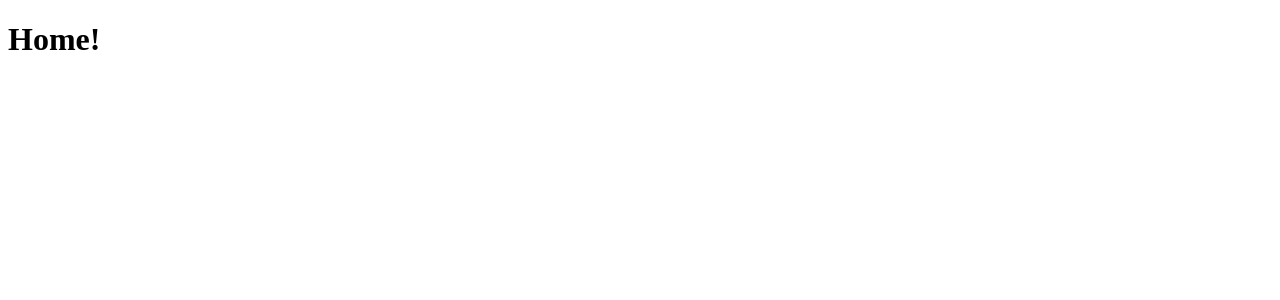
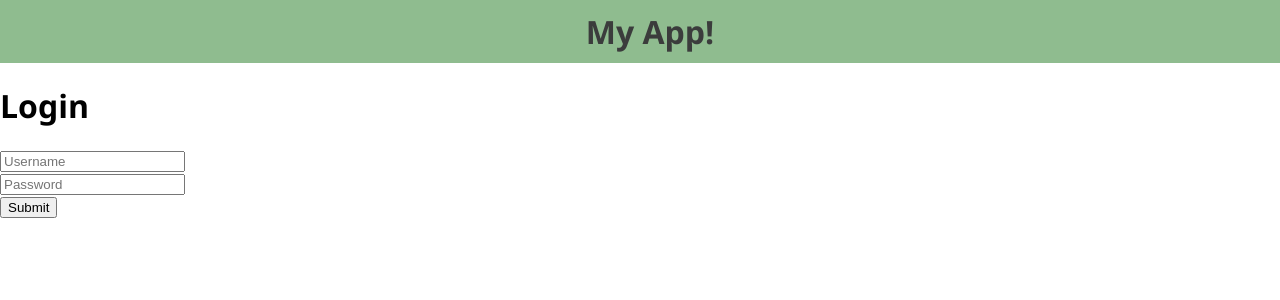
Before and after one commit to learn-co-curriculum/react-ts-react-router-code-along, a React (Create React App) app: page /login in a window 1280 px wide. Shown: the top 300 px of the page. Built offline with nearby package versions, Linux system fonts and the light colour scheme.

Commit message:
add outlet component

```diff
--- a/package.json
+++ b/package.json
@@ -8,6 +8,7 @@
     "@types/react-dom": "^18.0.6",
     "react": "^18.2.0",
     "react-dom": "^18.2.0",
+    "react-router-dom": "^6.4.1",
     "react-scripts": "5.0.1",
     "typescript": "^4.8.3"
   },
--- /dev/null
+++ b/src/index.css
@@ -0,0 +1,14 @@
+body {
+  font-family: "Segoe UI", Tahoma, Geneva, Verdana, sans-serif;
+  margin: 0;
+  padding: 0;
+}
+
+.app-header {
+  padding: 10px;
+  margin: 0;
+  width: 100%;
+  background-color: darkseagreen;
+  color: rgb(59, 60, 60);
+  text-align: center;
+}
--- a/src/index.tsx
+++ b/src/index.tsx
@@ -1,15 +1,61 @@
 import ReactDOM from "react-dom";
+import "./index.css";
 
-function Home() {
+import { BrowserRouter, Routes, Route, Outlet } from "react-router-dom";
+
+function Dashboard() {
   return (
     <div>
-      <h1>Home!</h1>
+      <h1>Dashboard!</h1>
+    </div>
+  );
+}
+
+function About() {
+  return (
+    <div>
+      <h1>This page is about me!</h1>
+    </div>
+  );
+}
+
+function Login() {
+  return (
+    <div>
+      <h1>Login</h1>
+      <form>
+        <div>
+          <input type="text" name="username" placeholder="Username" />
+        </div>
+        <div>
+          <input type="password" name="password" placeholder="Password" />
+        </div>
+        <input type="submit" value="Submit" />
+      </form>
     </div>
   );
 }
 
 function App() {
-  return <Home />;
+  return (
+    <div>
+      <h1 className="app-header">My App!</h1>
+      <Outlet />
+    </div>
+  );
 }
 
-ReactDOM.render(<App />, document.getElementById("root"));
+ReactDOM.render(
+  <BrowserRouter>
+    {/* Step 3. Inside the <BrowserRouter>, use the <Routes> component in which we can define all our individual <Route>'s*/}
+    <Routes>
+      {/* Step 4. Define the individual <Route>'s */}
+      <Route path="/" element={<App />}>
+        <Route path="dashboard" element={<Dashboard />} />
+        <Route path="about" element={<About />} />
+        <Route path="login" element={<Login />} />
+      </Route>
+    </Routes>
+  </BrowserRouter>,
+  document.getElementById("root")
+);
```
Also changed, not shown: 2 other files (tests, documents, lock files or other folders).
